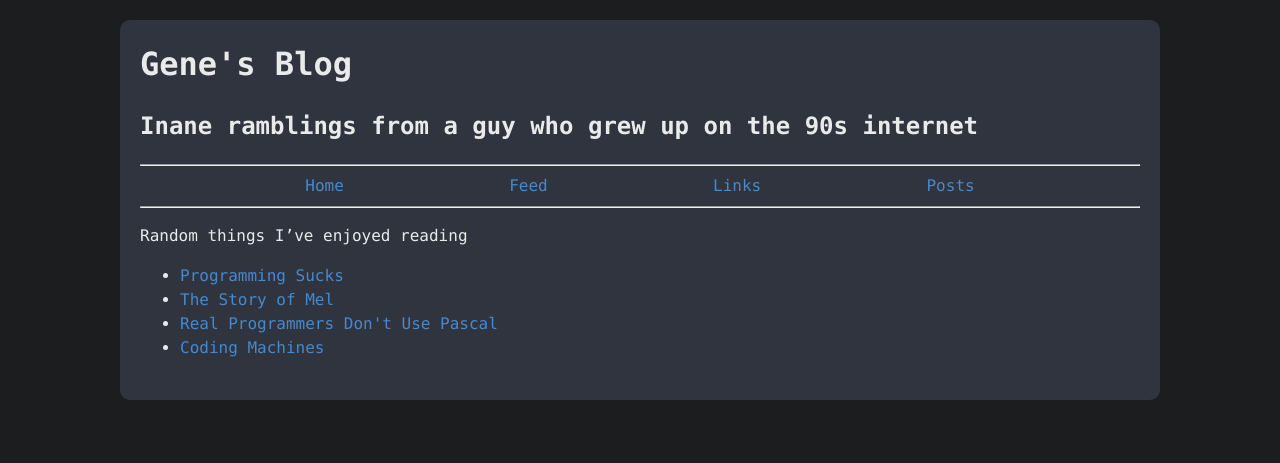
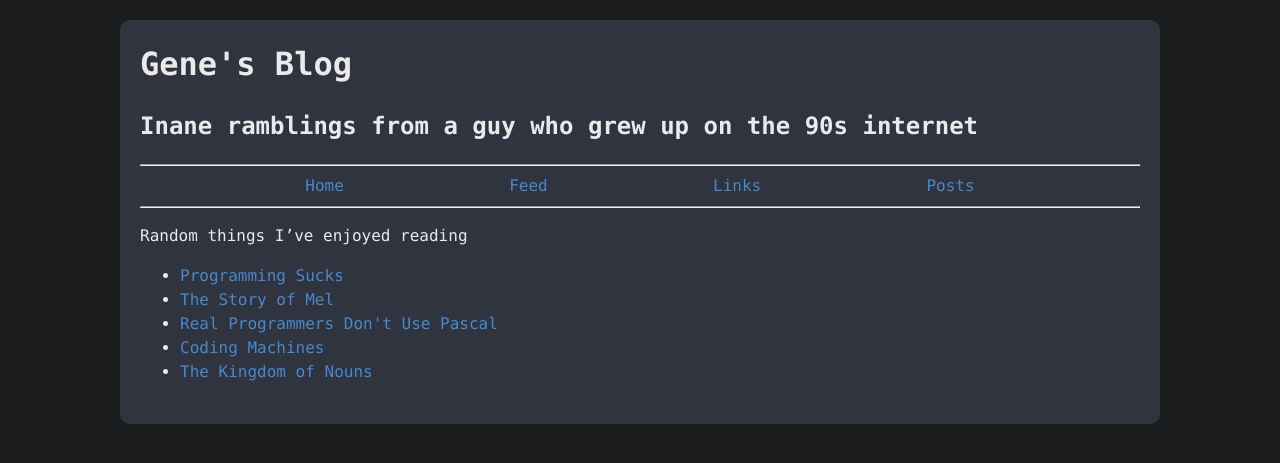
Before and after one commit to GeneTinderholm/GeneTinderholm.github.io, a Jekyll site: the page built from links.markdown, in a window 1280 px wide. Shown: the top 463 px of the page. Built offline with Jekyll 4.4.1, drawn with Linux system fonts in a browser that asks for light colours.

Commit message:
the kingdom of nouns

```diff
--- a/links.markdown
+++ b/links.markdown
@@ -9,6 +9,8 @@ links:
       title: Real Programmers Don't Use Pascal
     - link: https://www.teamten.com/lawrence/writings/coding-machines/
       title: Coding Machines
+    - link: https://steve-yegge.blogspot.com/2006/03/execution-in-kingdom-of-nouns.html
+      title: The Kingdom of Nouns
 ---
 Random things I've enjoyed reading
 <ul>
```
